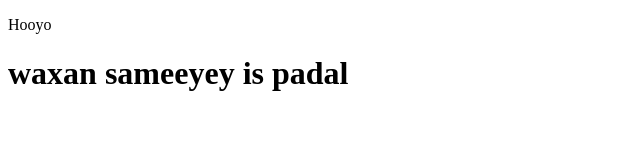
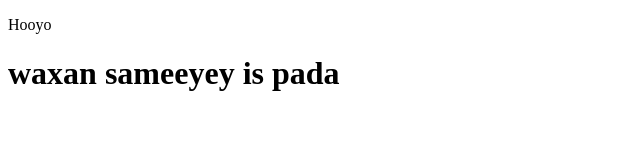
Before and after one commit to ISMACIL-MAKER/todoApp, a plain HTML site: page index.html in a window 1280 px wide. Shown: the full height of the page, 0-640 px from the left. Drawn offline with Linux system fonts and the light colour scheme.

Commit message:
all ismo

```diff
--- a/index.html
+++ b/index.html
@@ -7,7 +7,7 @@
 </head>
 <body>
     <p>Hooyo</p>
-    <h1>waxan sameeyey is padal</h1>
+    <h1>waxan sameeyey is pada</h1>
 
 </body>
 </html>
```
